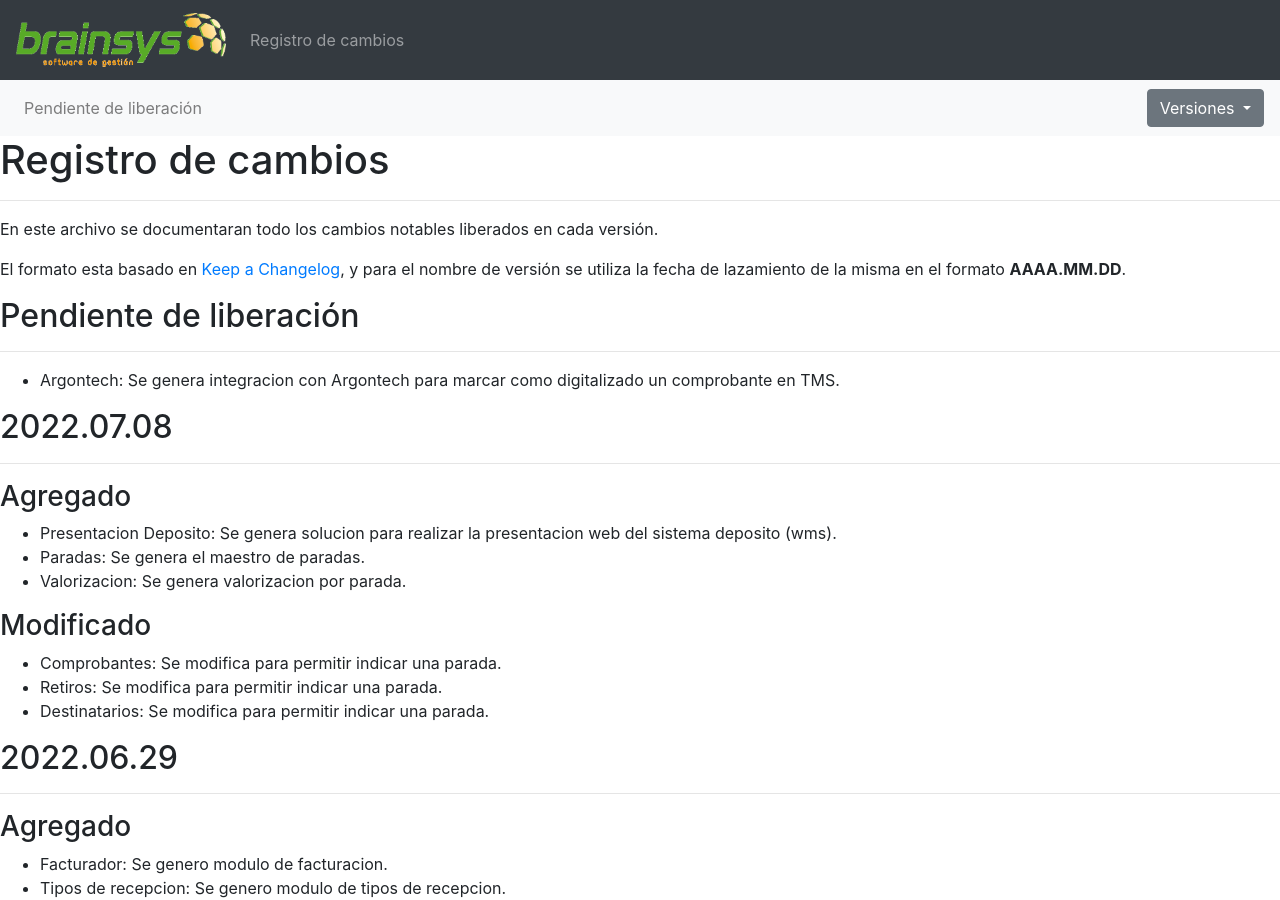
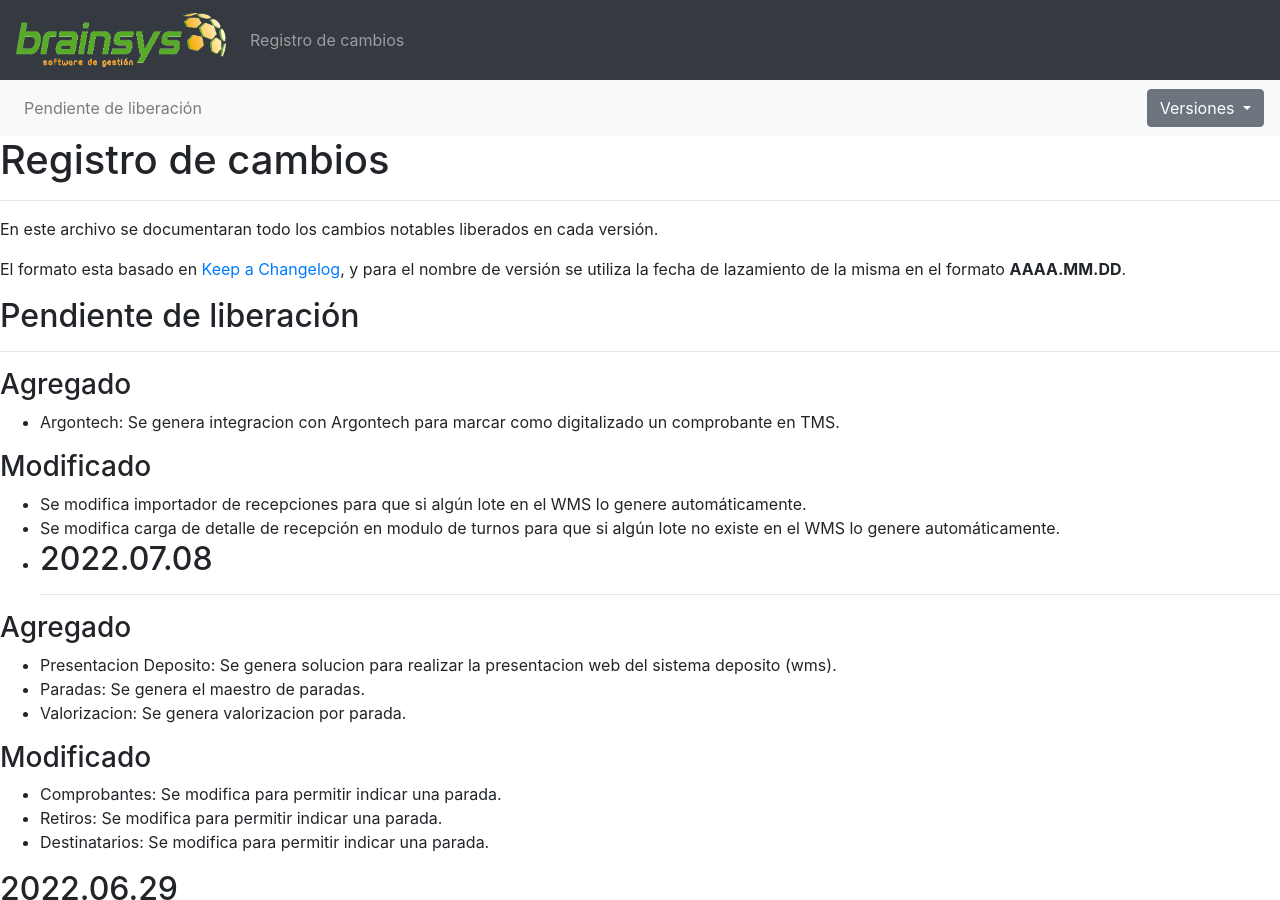
Before and after one commit to brainsys-arsaad/versionado, a Jekyll site: the page built from registro-cambios.markdown, in a window 1280 px wide and 900 px high. Built offline with Jekyll 4.4.1, drawn with Linux system fonts in a browser that asks for light colours.

Commit message:
Update registro-cambios.markdown

```diff
--- a/registro-cambios.markdown
+++ b/registro-cambios.markdown
@@ -72,8 +72,13 @@ El formato esta basado en [Keep a Changelog](https://keepachangelog.com/es-ES/1.
 ## Pendiente de liberación
 ---
 
+### Agregado
 - Argontech: Se genera integracion con Argontech para marcar como digitalizado un comprobante en TMS.
 
+### Modificado
+- Se modifica importador de recepciones para que si algún lote en el WMS lo genere automáticamente.
+- Se modifica carga de detalle de recepción en modulo de turnos para que si algún lote no existe en el WMS lo genere automáticamente.
+-
 ## 2022.07.08
 ---
 
```
